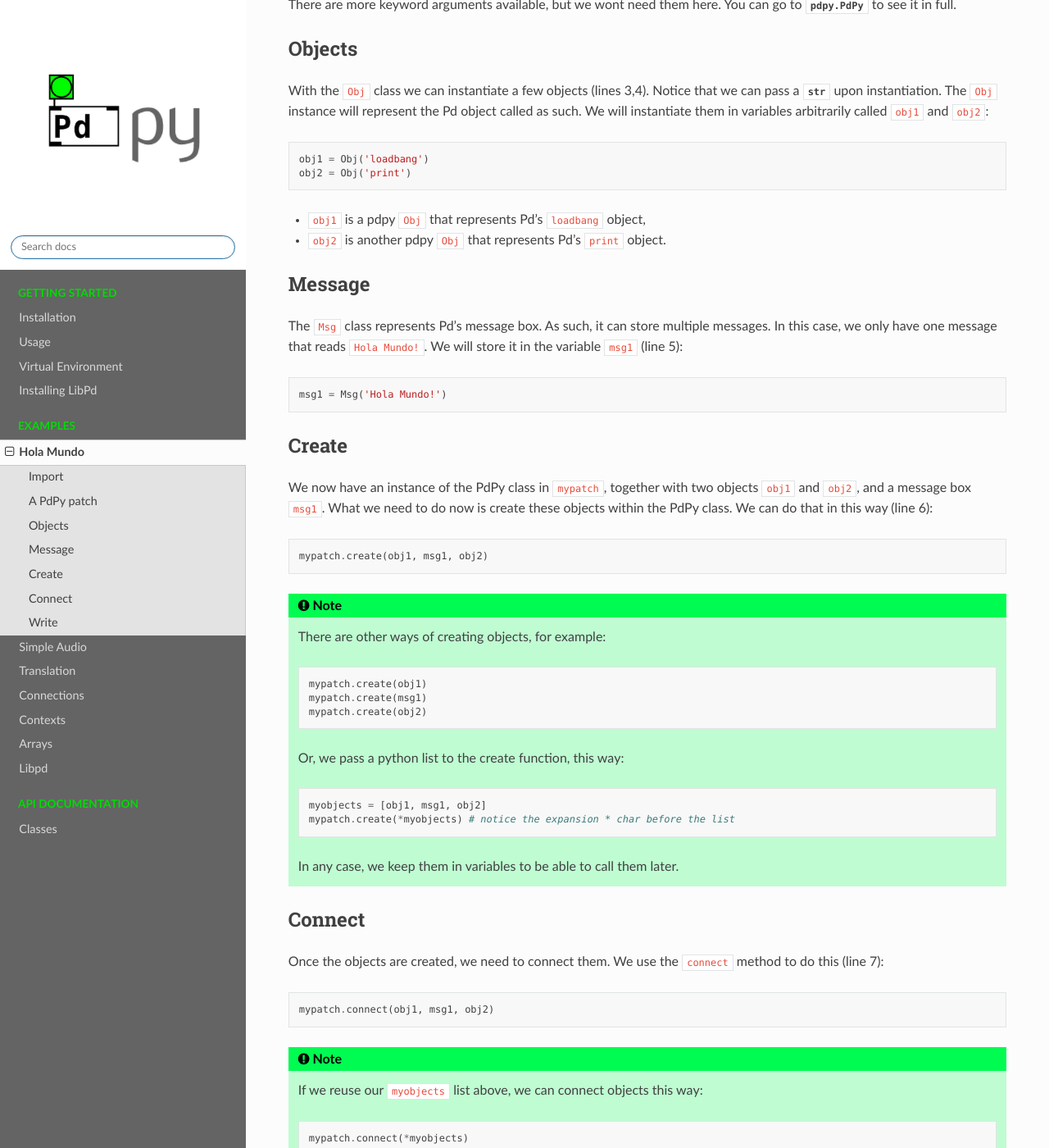
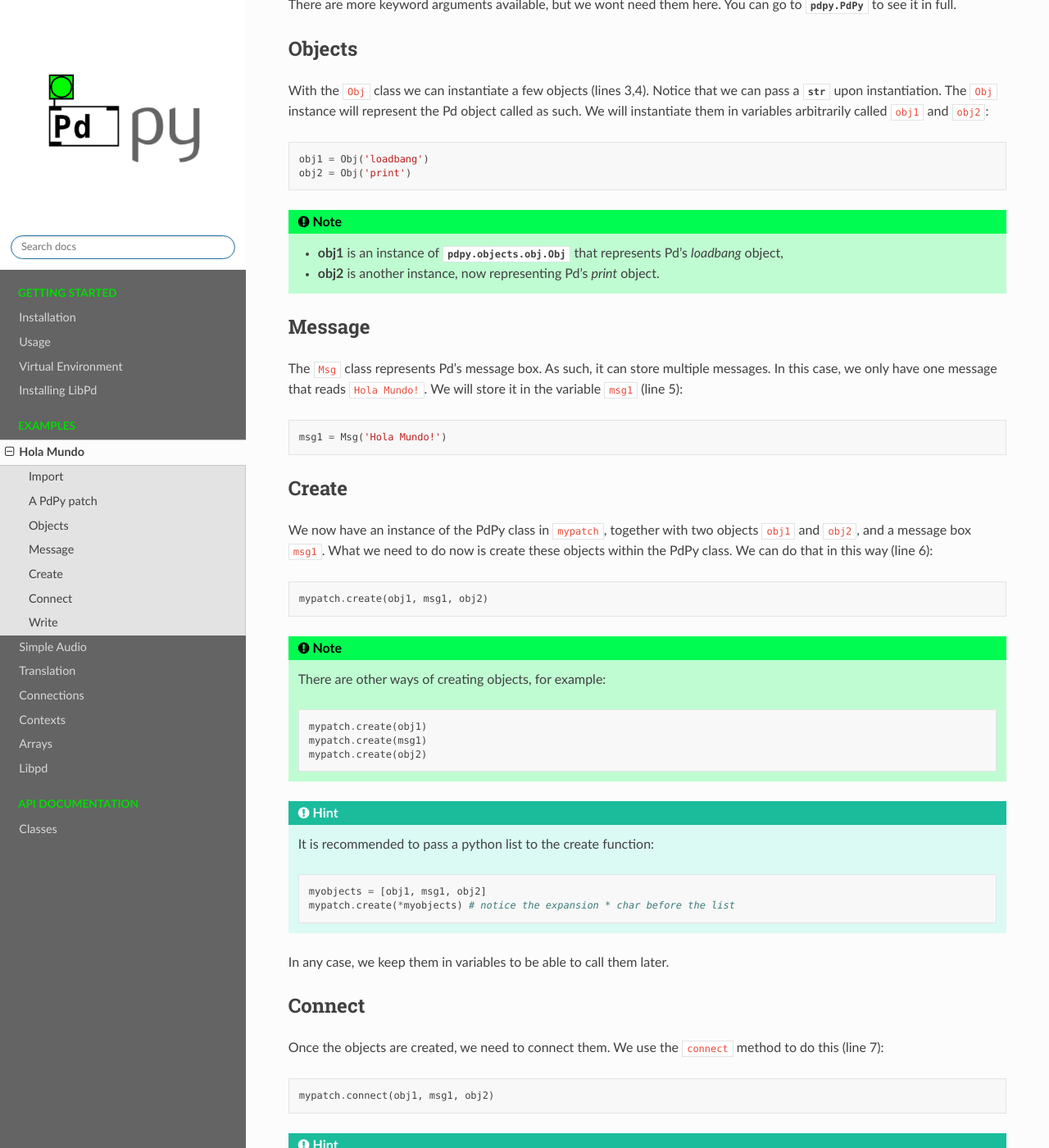
Before and after one commit to pdpy-org/pdpy, a Sphinx documentation site: the page built from docs/source/examples/holamundo.rst, in a window 1280 px wide and 1400 px high, scrolled down 1059 px. Shown: the whole window at 82% size. Built offline with Sphinx 7.4.7 and the Read the Docs theme 2.0.0, drawn with Linux system fonts in a browser that asks for light colours.

Commit message:
better syntax

```diff
--- a/docs/source/examples/holamundo.rst
+++ b/docs/source/examples/holamundo.rst
@@ -64,9 +64,10 @@
   obj1 = Obj('loadbang')
   obj2 = Obj('print')
 
+.. note::
 
-- ``obj1`` is a pdpy ``Obj`` that represents Pd's ``loadbang`` object,
-- ``obj2`` is another pdpy ``Obj`` that represents Pd's ``print`` object.
+  * **obj1** is an instance of :class:`pdpy.objects.obj.Obj` that represents Pd's `loadbang` object,
+  * **obj2** is another instance, now representing Pd's `print` object.
 
 
 Message
@@ -100,13 +101,15 @@
     mypatch.create(obj2)
 
 
-  Or, we pass a python list to the create function, this way::
+.. hint::
+
+  It is recommended to pass a python list to the create function::
 
     myobjects = [obj1, msg1, obj2]
     mypatch.create(*myobjects) # notice the expansion * char before the list
 
 
-  In any case, we keep them in variables to be able to call them later.
+In any case, we keep them in variables to be able to call them later.
 
 
 Connect
@@ -118,7 +121,7 @@
   mypatch.connect(obj1, msg1, obj2)
 
 
-.. note::
+.. hint::
 
   If we reuse our ``myobjects`` list above, we can connect objects this way::
 
```
